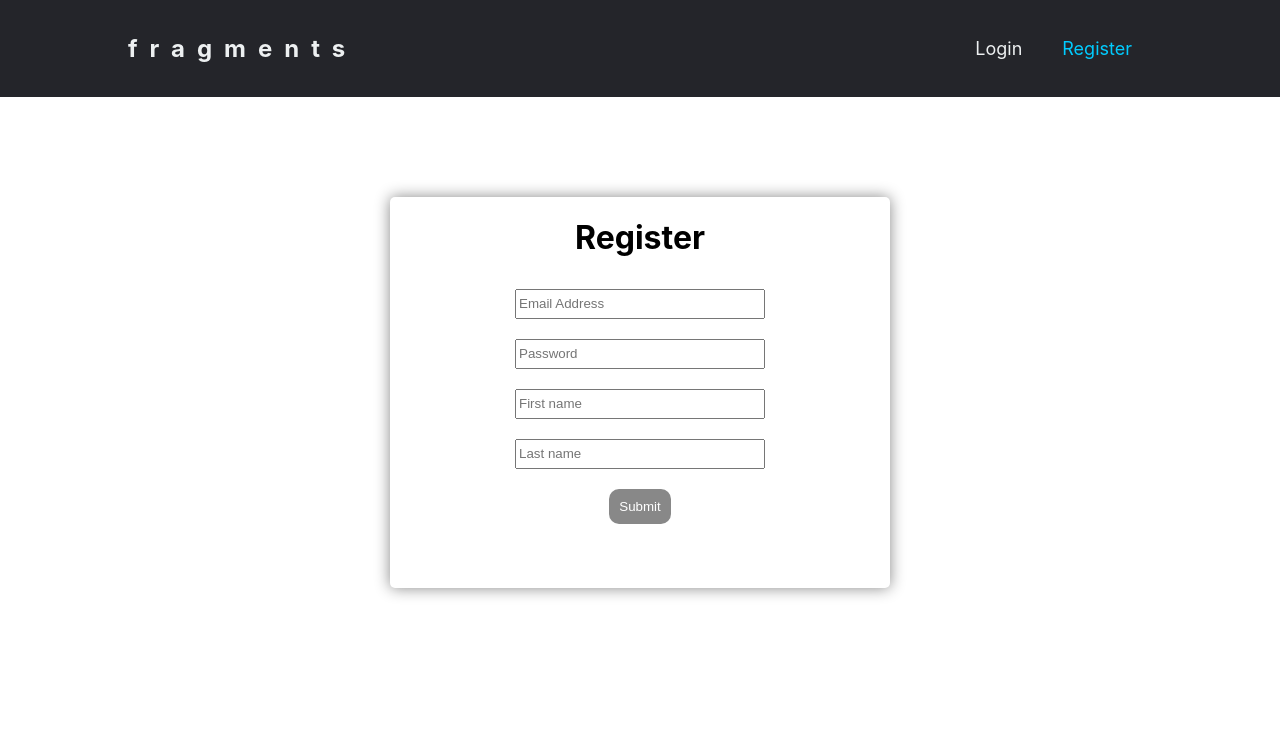
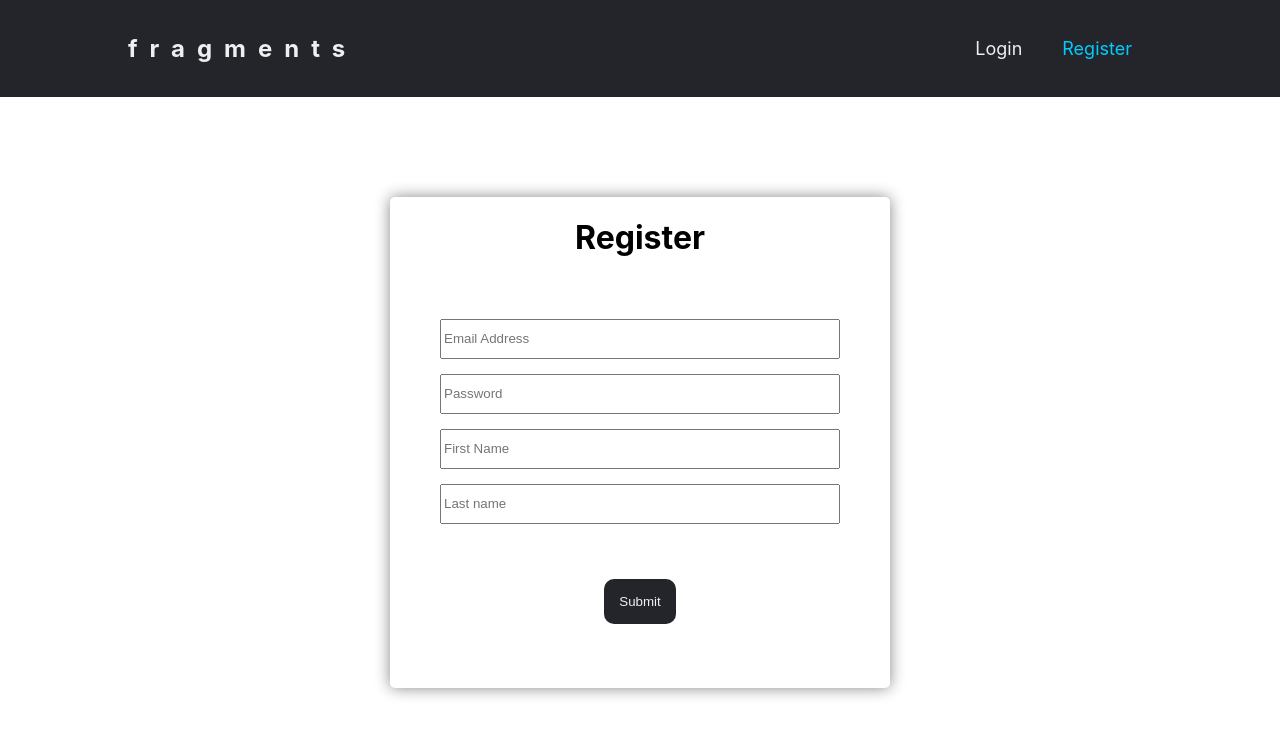
Before and after one commit to bakotamas1997/fragments, a React (Create React App) app in the folder client/: page /register in a window 1280 px wide. Shown: the top 736 px of the page. Built offline with nearby package versions, Linux system fonts and the light colour scheme.

Commit message:
Fixed a minor bug and added form ui component

```diff
--- /dev/null
+++ b/client/src/components/UI/Form/Form.js
@@ -0,0 +1,20 @@
+import classes from "./Form.module.css";
+
+const Form = (props) => {
+  let formElements = props.form.map((elem) => {
+    return (
+      <input
+        type={elem.type}
+        value={elem.value}
+        placeholder={elem.placeholder}
+        onChange={(e) => elem.setValue(e.target.value)}
+        key={elem.type + elem.placeholder}
+        className={classes.Input}
+      />
+    );
+  });
+
+  return <div className={classes.Wrapper}>{formElements}</div>;
+};
+
+export default Form;
--- /dev/null
+++ b/client/src/components/UI/Form/Form.module.css
@@ -0,0 +1,13 @@
+.Input {
+  box-sizing: border-box;
+  display: block;
+  margin: 15px 0;
+  width: 100%;
+  height: 40px;
+}
+
+.Wrapper {
+  box-sizing: border-box;
+  width: 100%;
+  padding: 5% 10%;
+}
--- a/client/src/containers/auth/Login/Login.js
+++ b/client/src/containers/auth/Login/Login.js
@@ -4,6 +4,8 @@ import { useSelector, useDispatch } from "react-redux";
 import { Redirect } from "react-router-dom";
 
 import { auth } from "../../../store/actions";
+import Button from "../../../components/UI/Button/Button";
+import Form from "../../../components/UI/Form/Form";
 import classes from "./Login.module.css";
 
 const Login = () => {
@@ -26,31 +28,33 @@ const Login = () => {
     authRedirect = <Redirect to="/projects" />;
   }
 
+  const formProps = [
+    {
+      type: "email",
+      value: email,
+      placeholder: "Email Address",
+      setValue: setEmail,
+    },
+    {
+      type: "password",
+      value: password,
+      placeholder: "Password",
+      setValue: setPassword,
+    },
+  ];
+
+  const errorElement = error ? <p className={classes.Error}>{error}</p> : null;
+
   return (
     <div className={classes.LoginForm}>
       {authRedirect}
       <form action={onSubmit} className={classes.Form}>
-        <h1>Login</h1>
-        <input
-          placeholder="Email Address"
-          className={classes.Input}
-          type="email"
-          id="floatingInput"
-          value={email}
-          onChange={(e) => setEmail(e.target.value)}
-        />
-        <input
-          placeholder="Password"
-          className={classes.Input}
-          type="password"
-          id="floatingPassword"
-          value={password}
-          onChange={(e) => setPassword(e.target.value)}
-        />
-        <button onClick={onSubmit} className={classes.Button}>
+        <h2>Login</h2>
+        <Form form={formProps} />
+        <Button onClickHandler={onSubmit} style="regular">
           Submit
-        </button>
-        <p className={classes.Error}>{error ? error : null}</p>
+        </Button>
+        {errorElement}
         <p>{loading ? "Loading..." : null}</p>
       </form>
     </div>
--- a/client/src/containers/auth/Login/Login.module.css
+++ b/client/src/containers/auth/Login/Login.module.css
@@ -24,15 +24,6 @@
   height: 30px;
 }
 
-.Button {
-  border: none;
-  background-color: #888888;
-  color: white;
-  padding: 10px;
-  margin-top: 10px;
-  border-radius: 10px;
-}
-
 .Error {
   color: red;
   font-weight: bold;
--- a/client/src/containers/auth/Register/Register.js
+++ b/client/src/containers/auth/Register/Register.js
@@ -4,6 +4,8 @@ import { useSelector, useDispatch } from "react-redux";
 import { Redirect } from "react-router-dom";
 
 import { register } from "../../../store/actions";
+import Button from "../../../components/UI/Button/Button";
+import Form from "../../../components/UI/Form/Form";
 import classes from "./Register.module.css";
 
 const Register = () => {
@@ -28,43 +30,42 @@ const Register = () => {
     authRedirect = <Redirect to="/projects" />;
   }
 
+  const formProps = [
+    {
+      type: "email",
+      value: email,
+      placeholder: "Email Address",
+      setValue: setEmail,
+    },
+    {
+      type: "password",
+      value: password,
+      placeholder: "Password",
+      setValue: setPassword,
+    },
+    {
+      type: "text",
+      value: firstName,
+      placeholder: "First Name",
+      setValue: setFirstName,
+    },
+    {
+      type: "text",
+      value: lastName,
+      placeholder: "Last name",
+      setValue: setLastName,
+    },
+  ];
+
   return (
     <div className={classes.LoginForm}>
       {authRedirect}
       <form action={onSubmit} className={classes.Form}>
         <h1>Register</h1>
-        <input
-          placeholder="Email Address"
-          className={classes.Input}
-          type="email"
-          value={email}
-          onChange={(e) => setEmail(e.target.value)}
-        />
-        <input
-          placeholder="Password"
-          className={classes.Input}
-          type="password"
-          id="floatingPassword"
-          value={password}
-          onChange={(e) => setPassword(e.target.value)}
-        />
-        <input
-          placeholder="First name"
-          className={classes.Input}
-          type="text"
-          value={firstName}
-          onChange={(e) => setFirstName(e.target.value)}
-        />
-        <input
-          placeholder="Last name"
-          className={classes.Input}
-          type="text"
-          value={lastName}
-          onChange={(e) => setLastName(e.target.value)}
-        />
-        <button onClick={onSubmit} className={classes.Button}>
+        <Form form={formProps} />
+        <Button onClickHandler={onSubmit} style="regular">
           Submit
-        </button>
+        </Button>
         <p className={classes.Error}>{error ? error : null}</p>
         <p>{loading ? "Loading..." : null}</p>
       </form>
--- a/client/src/containers/projects/ProjectCreator/ProjectCreator.js
+++ b/client/src/containers/projects/ProjectCreator/ProjectCreator.js
@@ -3,6 +3,8 @@ import { useDispatch, useSelector } from "react-redux";
 import { useHistory } from "react-router";
 
 import { createProject } from "../../../store/actions";
+import Button from "../../../components/UI/Button/Button";
+import Form from "../../../components/UI/Form/Form";
 
 const ProjectCreator = () => {
   const dispatch = useDispatch();
@@ -17,22 +19,28 @@ const ProjectCreator = () => {
     dispatch(createProject(name, description, history));
   };
 
+  const formProps = [
+    {
+      type: "text",
+      value: name,
+      placeholder: "Project name",
+      setValue: setName,
+    },
+    {
+      type: "text",
+      value: description,
+      placeholder: "Project description",
+      setValue: setDescription,
+    },
+  ];
+
   return (
     <div>
-      <input
-        type="text"
-        value={name}
-        placeholder="Project name"
-        onChange={(e) => setName(e.target.value)}
-      />
-      <input
-        type="text"
-        value={description}
-        placeholder="Description"
-        onChange={(e) => setDescription(e.target.value)}
-      />
+      <Form form={formProps} />
       {error ? <p>{error}</p> : null}
-      <button onClick={onSubmitHandler}>Submit</button>
+      <Button onClickHandler={onSubmitHandler} style="regular">
+        Submit
+      </Button>
     </div>
   );
 };
--- a/client/src/store/actions/project.js
+++ b/client/src/store/actions/project.js
@@ -26,7 +26,7 @@ export const createProject = (name, description, history) => {
     axios
       .post("/api/projects/", { name: name, description: description })
       .then((response) => {
-        dispatch(createProjectSuccess(response.data));
+        dispatch(createProjectSuccess(response.data.projects));
         history.push("/projects");
       })
       .catch((error) => {
```
